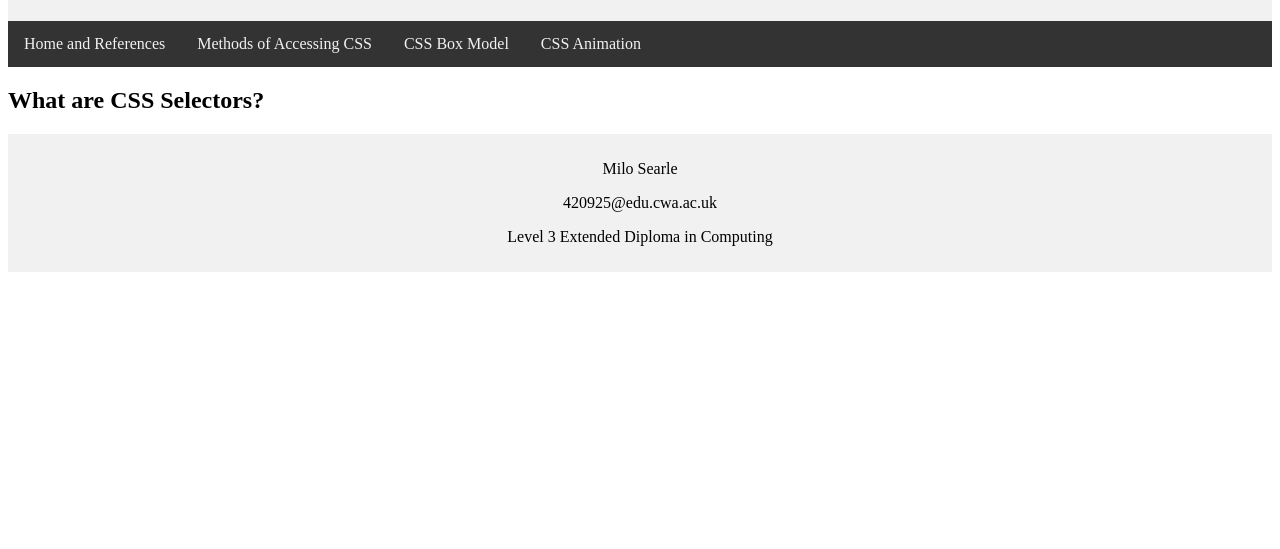
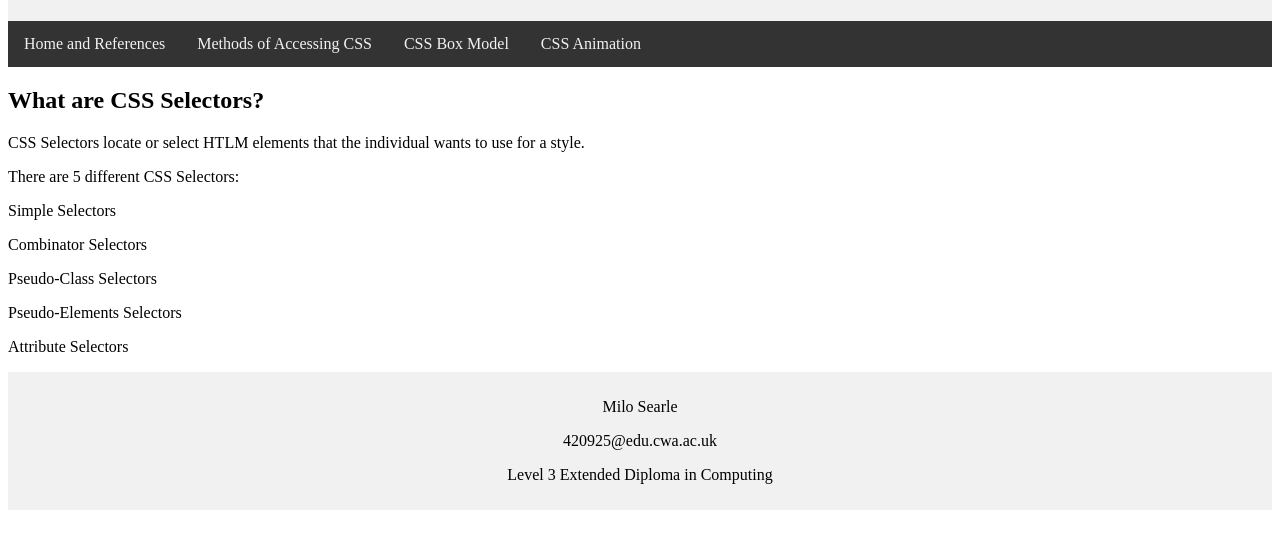
Before and after one commit to MiloSearle/assignment2, a plain HTML site: page cssselectors.html in a window 1280 px wide. Shown: the part 107-656 px from the top of the page. Drawn offline with Linux system fonts and the light colour scheme.

Commit message:
different selectors

```diff
--- a/cssselectors.html
+++ b/cssselectors.html
@@ -60,7 +60,13 @@
         <div class = "row">
             <div class = "column">
                 <h2>What are CSS Selectors?</h2>
-
+                <p>CSS Selectors locate or select HTLM elements that the individual wants to use for a style.</p>
+                <p>There are 5 different CSS Selectors:</p>
+                <p>Simple Selectors</p>
+                <p>Combinator Selectors</p>
+                <p>Pseudo-Class Selectors</p>
+                <p>Pseudo-Elements Selectors</p>
+                <p>Attribute Selectors</p>
             </div>
         </div>
         <div class = "footer">
```
